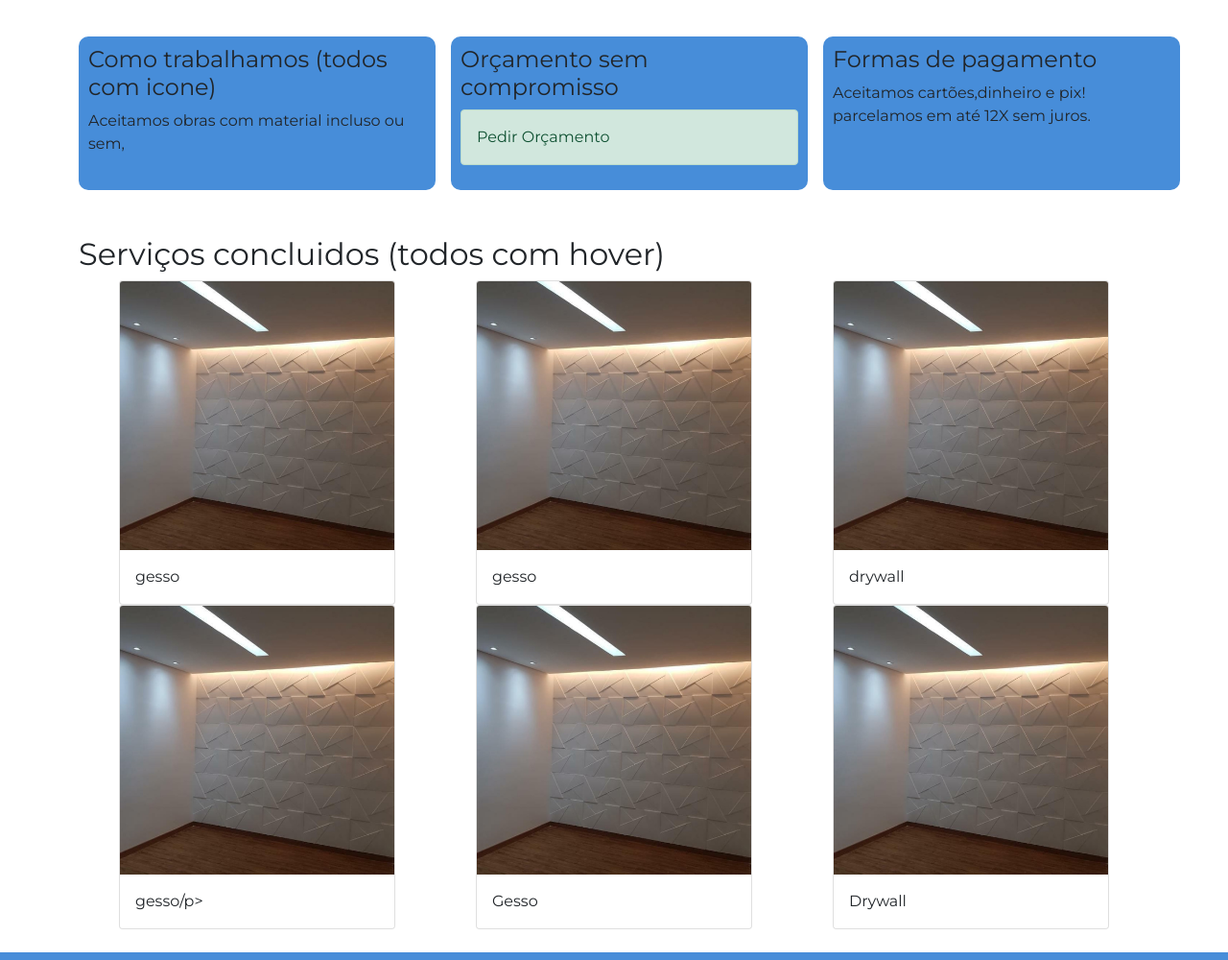
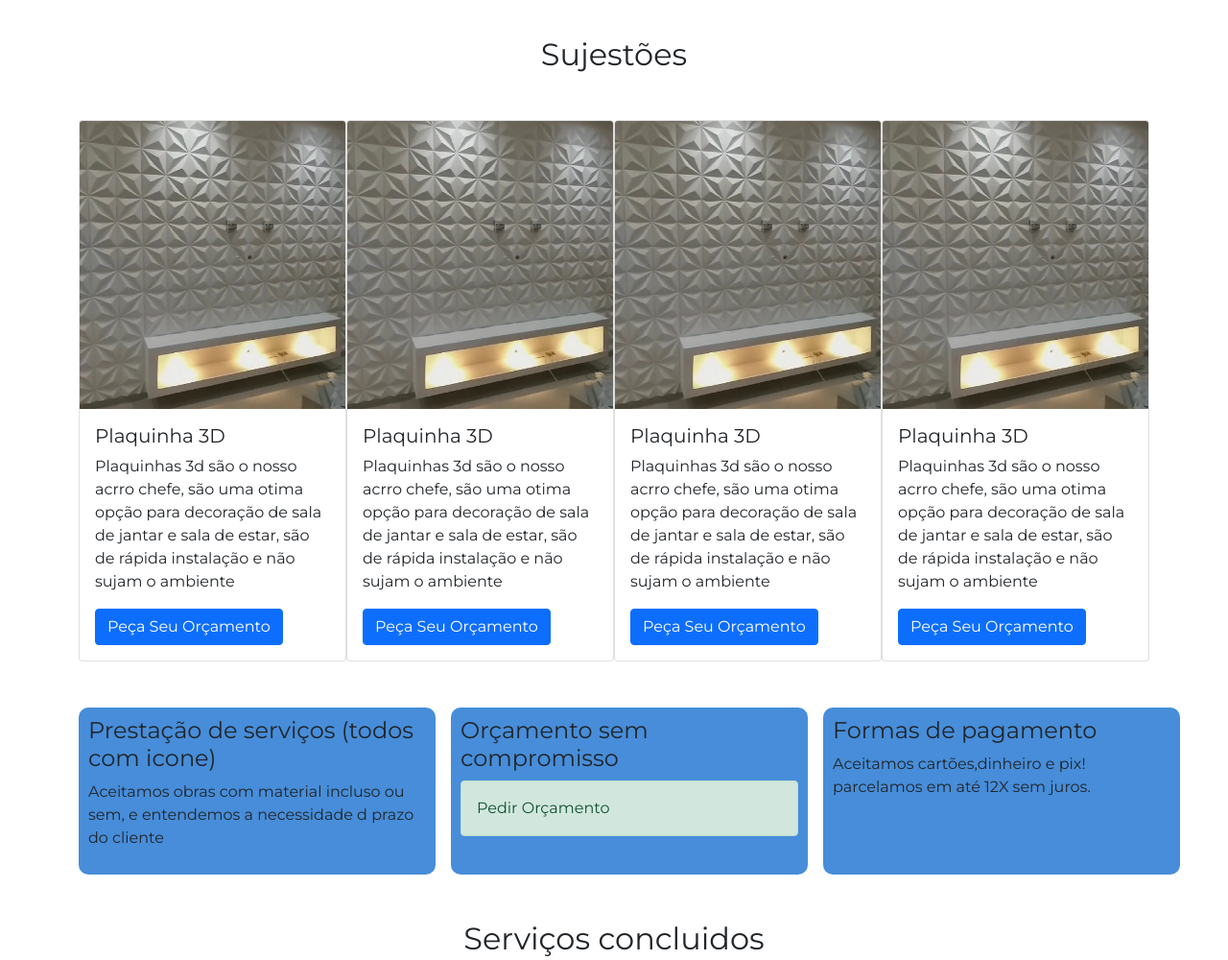
Before and after one commit to Israel-Marques/SM-Gesso, a plain HTML site: page index.html in a window 1280 px wide. Shown: the part 1260-2260 px from the top of the page at 96% size. Drawn offline with nearby package versions, Linux system fonts and the light colour scheme.

Commit message:
adicionando uma nova seção e novas imagens

```diff
--- a/index.html
+++ b/index.html
@@ -21,7 +21,9 @@
     <header>
         <nav class="navbar navbar-expand-lg navcolor">
             <div class="container-fluid">
-                <a class="navbar-brand pt-4 pb-4" id="link-nav" href="#"> <h2>logo</h2></a>
+                <a class="navbar-brand pt-4 pb-4" id="link-nav" href="#">
+                    <h2>logo</h2>
+                </a>
                 <button class="navbar-toggler" type="button" data-bs-toggle="collapse"
                     data-bs-target="#navbarNavDropdown" aria-controls="navbarNavDropdown" aria-expanded="false"
                     aria-label="Toggle navigation">
@@ -30,16 +32,16 @@
                 <div class="collapse navbar-collapse nav justify-content-end" id="navbarNavDropdown">
                     <ul class="nav justify-content-end">
                         <li class="nav-item">
-                            <a class="nav-link active" id="link-nav"aria-current="page" href="#">Home</a>
+                            <a class="nav-link active" id="link-nav" aria-current="page" href="#">Home</a>
                         </li>
                         <li class="nav-item">
-                            <a class="nav-link"  id="link-nav" href="#">serviços</a>
+                            <a class="nav-link" id="link-nav" href="#">serviços</a>
                         </li>
                         <li class="nav-item">
-                            <a class="nav-link"  id="link-nav"href="#">Projetos</a>
+                            <a class="nav-link" id="link-nav" href="#">Projetos</a>
                         </li>
                         <li class="nav-item">
-                            <a class="nav-link" id="link-nav"href="#">contatos</a>
+                            <a class="nav-link" id="link-nav" href="#">contatos</a>
                         </li>
 
                     </ul>
@@ -48,14 +50,12 @@
         </nav>
     </header>
 
-    <a class="link-contatos-footer" id="imagem-fixada" target="_blank"
-    href="https://chatwith.io/s/623040d3e3532">
+    <a class="link-contatos-footer" id="imagem-fixada" target="_blank" href="https://chatwith.io/s/623040d3e3532">
         <div class="contato-fixed d-flex justify-content-center align-items-center"><img class="imagem-whatsap"
                 src="./img/whatsapp.svg" alt="" srcset=""></span></div>
     </a>
 
-    <a class="link-contatos-footer" id="imagem-fixada" target="_blank"
-    href="https://chatwith.io/s/623040d3e3532">
+    <a class="link-contatos-footer" id="imagem-fixada" target="_blank" href="https://chatwith.io/s/623040d3e3532">
         <div class="tel-fixed  d-flex justify-content-center align-items-center"><img class="imagem-whatsap"
                 src="./img/whatsapp.svg" alt="" srcset=""></span></div>
     </a>
@@ -107,12 +107,22 @@
         <h1>SM gesso</h1>
 
         <p> Nossa empresa oferece serviços na área de construção civil focando nos segmentos de gesso Sendo assim,
-           prestamos diversos serviços, construção de cômodos com gesso drywall em casas, apartamentos e salas comerciais;
+            prestamos diversos serviços, construção de cômodos com gesso drywall em casas, apartamentos e salas
+            comerciais;
         </p>
 
     </div>
 
     <div class="container d-flex mt-5">
+
+        <div class="col-6">
+            <h1>Por que escolher a SM Gesso</h1>
+            <p>
+                somos uma equipe experiente e qualificada<br>
+                trabalhamos com um excelente preço
+            </p>
+
+        </div>
         <div class="col-6">
             <h1>Nossos serviços</h1>
             <ul>
@@ -127,22 +137,65 @@
             </ul>
         </div>
 
-        <div class="col-6">
-            <h1>Por que escolher a SM Gesso</h1>
-            <p>
-                somos uma equipe experiente e qualificada<br>
-                trabalhamos com um excelente preço
+
+    </div>
+
+    <div class="container mt-5">
+        <h2 class="text-center mb-5">Sujestões</h2>
+        <div class="d-flex justify-content-around">
+            <div class="card" style="width: 18rem;">
+                <img src="./img/gesso 3d.jpeg" class="card-img-top" alt="...">
+                <div class="card-body">
+                  <h5 class="card-title">Plaquinha 3D</h5>
+                  <p class="card-text">Plaquinhas  3d são o nosso acrro chefe,  são uma otima opção para decoração
+                    de sala de jantar e sala de estar, são de rápida instalação e não sujam o ambiente
                   </p>
+                  <a href="#" class="btn btn-primary">Peça Seu Orçamento</a>
+                </div>
+              </div>
+            <div class="card" style="width: 18rem;">
+                <img src="./img/gesso 3d.jpeg" class="card-img-top" alt="...">
+                <div class="card-body">
+                  <h5 class="card-title">Plaquinha 3D</h5>
+                  <p class="card-text">Plaquinhas  3d são o nosso acrro chefe,  são uma otima opção para decoração
+                    de sala de jantar e sala de estar, são de rápida instalação e não sujam o ambiente
+                  </p>
+                  <a href="#" class="btn btn-primary">Peça Seu Orçamento</a>
+                </div>
+              </div>
+            <div class="card" style="width: 18rem;">
+                <img src="./img/gesso 3d.jpeg" class="card-img-top" alt="...">
+                <div class="card-body">
+                  <h5 class="card-title">Plaquinha 3D</h5>
+                  <p class="card-text">Plaquinhas  3d são o nosso acrro chefe,  são uma otima opção para decoração
+                    de sala de jantar e sala de estar, são de rápida instalação e não sujam o ambiente
+                  </p>
+                  <a href="#" class="btn btn-primary">Peça Seu Orçamento</a>
+                </div>
+              </div>
+            <div class="card" style="width: 18rem;">
+                <img src="./img/gesso 3d.jpeg" class="card-img-top" alt="...">
+                <div class="card-body">
+                  <h5 class="card-title">Plaquinha 3D</h5>
+                  <p class="card-text">Plaquinhas  3d são o nosso acrro chefe,  são uma otima opção para decoração
+                    de sala de jantar e sala de estar, são de rápida instalação e não sujam o ambiente
+                  </p>
+                  <a href="#" class="btn btn-primary">Peça Seu Orçamento</a>
+                </div>
+              </div>
+
 
         </div>
     </div>
 
+
     <div class="container d-flex justify-content-between mt-5">
 
+        <div class="col-4 div-trabalho">
+            <h4>Prestação de serviços (todos com icone) </h4>
+            <p>Aceitamos obras com material incluso ou sem, e entendemos a necessidade d prazo do cliente
 
-        <div class="col-4 div-trabalho">
-            <h4>Como trabalhamos (todos com icone) </h4>
-            <p>Aceitamos obras com material incluso ou sem, </p>
+            </p>
         </div>
 
         <div class="col-4 ms-3 div-trabalho">
@@ -154,57 +207,44 @@
 
         <div class="col-4 ms-3 div-trabalho ">
             <h4>Formas de pagamento</h4>
-            <p>Aceitamos cartões,dinheiro e  pix! parcelamos em até 12X sem juros. </p>
+            <p>Aceitamos cartões,dinheiro e pix! parcelamos em até 12X sem juros. </p>
         </div>
     </div>
 
+
+
     <div class="container d-block mt-5">
-        <h2>Serviços concluidos (todos com hover) </h2>
+        <h2 class="text-center mb-5">Serviços concluidos</h2>
         <div class="d-flex justify-content-around">
-            <div class="card" style="width: 18rem;">
+            <div class="card" style="width: 22rem;">
                 <img src="./img/gessogeral.jpeg" class="card-img-top" alt="...">
-                <div class="card-body">
-                    <p class="card-text">gesso</p>
+            </div>
+            <div class="card" style="width: 22rem;">
+                <img src="./img/gessogeral.jpeg" class="card-img-top" alt="...">
+            </div>
+            <div class="card" style="width: 22rem;">
+                <img src="./img/gessogeral.jpeg" class="card-img-top" alt="...">
+            </div>
+            <div class="card" style="width: 22rem;">
+                <img src="./img/gessogeral.jpeg" class="card-img-top" alt="...">
             </div>
         </div>
-            <div class="card" style="width: 18rem;">
+        <div class="d-flex justify-content-around">
+            <div class="card" style="width: 22rem;">
                 <img src="./img/gessogeral.jpeg" class="card-img-top" alt="...">
-                <div class="card-body">
-                    <p class="card-text">gesso</p>
             </div>
+            <div class="card" style="width: 22rem;">
+                <img src="./img/gessogeral.jpeg" class="card-img-top" alt="...">
             </div>
-            <div class="card" style="width: 18rem;">
+            <div class="card" style="width: 22rem;">
                 <img src="./img/gessogeral.jpeg" class="card-img-top" alt="...">
-                <div class="card-body">
-                    <p class="card-text">drywall</p>
+            </div>
+            <div class="card" style="width: 22rem;">
+                <img src="./img/gessogeral.jpeg" class="card-img-top" alt="...">
+            </div>
         </div>
     </div>
 
-        </div>
-    </div>
-    <div class="container d-block">
-        <div class="d-flex justify-content-around">
-            <div class="card" style="width: 18rem;">
-                <img src="./img/gessogeral.jpeg" class="card-img-top" alt="...">
-                <div class="card-body">
-                    <p class="card-text">gesso/p>
-                </div>
-            </div>
-            <div class="card" style="width: 18rem;">
-                <img src="./img/gessogeral.jpeg" class="card-img-top" alt="...">
-                <div class="card-body">
-                    <p class="card-text">Gesso</p>
-                </div>
-            </div>
-            <div class="card" style="width: 18rem;">
-                <img src="./img/gessogeral.jpeg" class="card-img-top" alt="...">
-                <div class="card-body">
-                    <p class="card-text">Drywall</p>
-                </div>
-            </div>
-
-        </div>
-    </div>
 
     <div class="contatos mt-4">
         <div class="container">
```
Also changed, not shown: img/acabamento 02.jpg (added), img/acabamento 03.jpg (added), img/acabamento.jpg (added), img/gessoiluminação.jpg (added), img/naosei1.jpg (added), img/plaquinha3d.jpg (added). Lines whose indentation alone changed are shown as unchanged.
